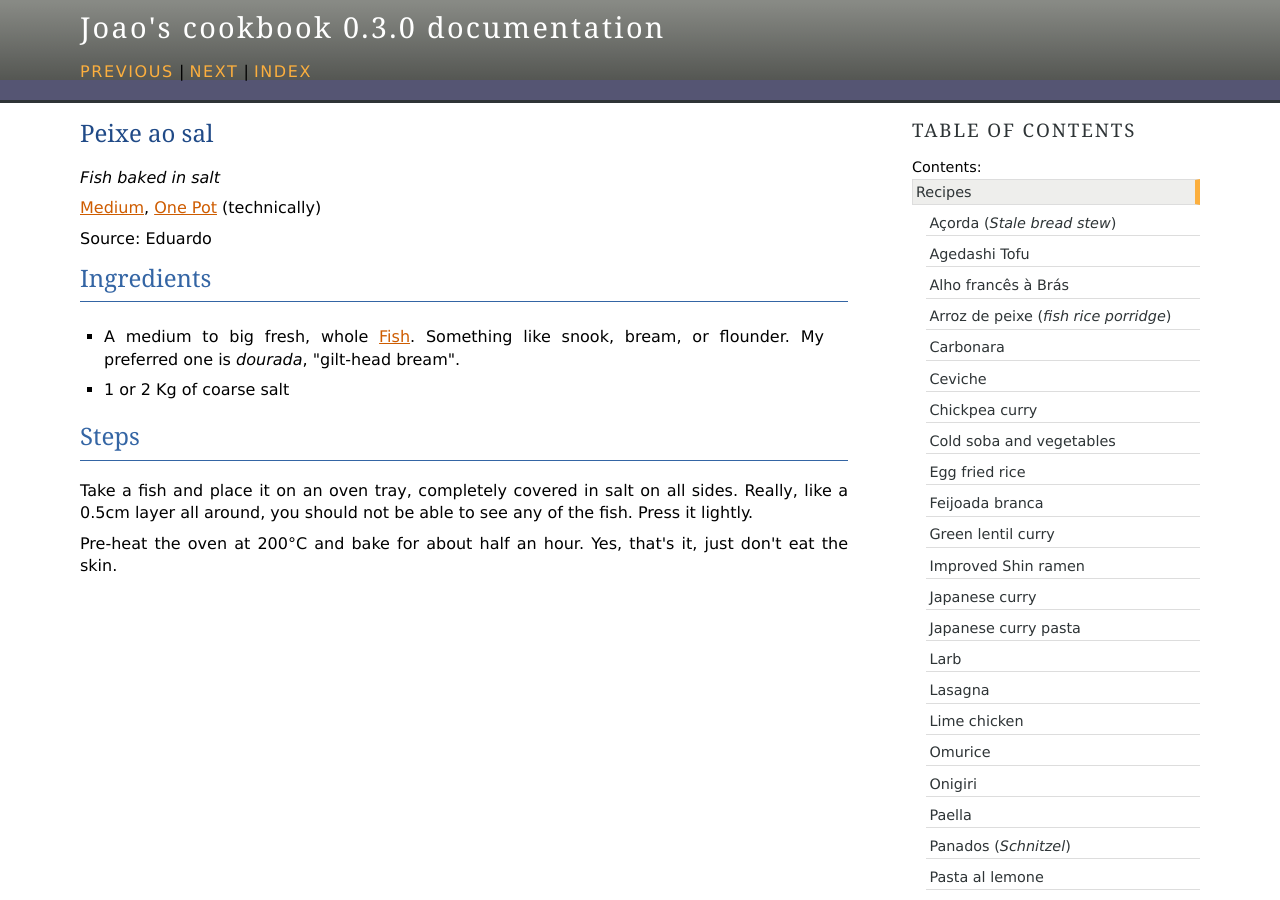
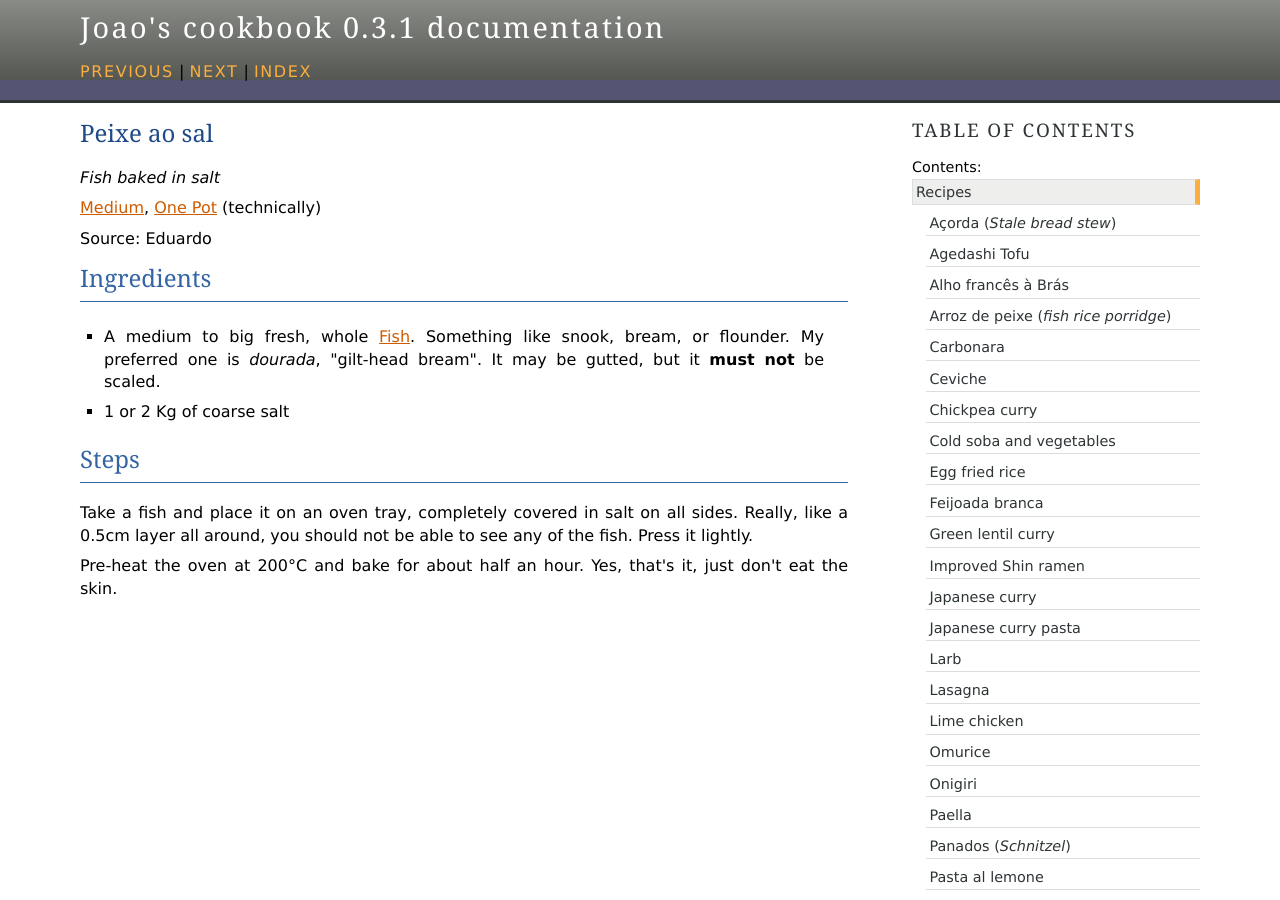
Before and after one commit to jomigo96/cookbook, a Sphinx documentation site: the page built from source/recipes/peixe_ao_sal.rst, in a window 1280 px wide and 900 px high. Built offline with Sphinx 7.4.7, drawn with Linux system fonts in a browser that asks for light colours.

Commit message:
Clarify paixe ao sal, do not scale the fish

```diff
--- a/source/conf.py
+++ b/source/conf.py
@@ -10,7 +10,7 @@ project = "Joao's cookbook"
 copyright = '2025, Joao'
 author = 'Joao, jomigo96@yahoo.com'
 version = "0.3"
-release = "0.3.0"
+release = "0.3.1"
 
 # -- General configuration ---------------------------------------------------
 # https://www.sphinx-doc.org/en/master/usage/configuration.html#general-configuration
--- a/source/recipes/peixe_ao_sal.rst
+++ b/source/recipes/peixe_ao_sal.rst
@@ -10,7 +10,7 @@ Source: Eduardo
 Ingredients
 ^^^^^^^^^^^
 
-* A medium to big fresh, whole :term:`Fish`. Something like snook, bream, or flounder. My preferred one is *dourada*, "gilt-head bream".
+* A medium to big fresh, whole :term:`Fish`. Something like snook, bream, or flounder. My preferred one is *dourada*, "gilt-head bream". It may be gutted, but it **must not** be scaled.
 * 1 or 2 Kg of coarse salt
 
 Steps
```
